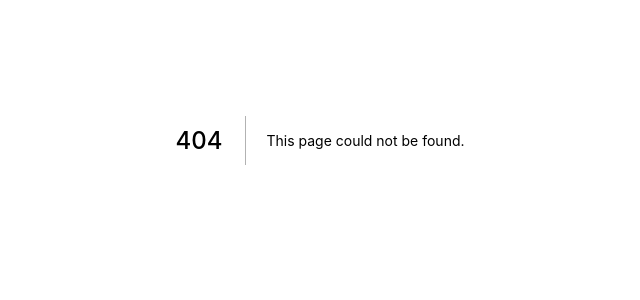
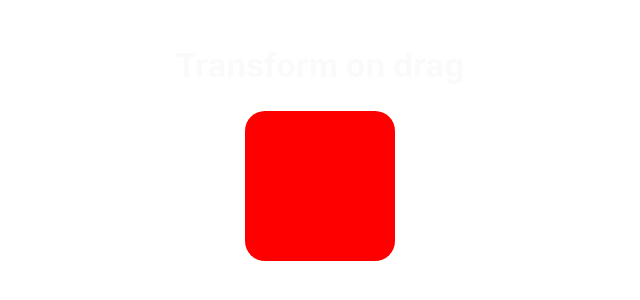
Before and after one commit to IvanGH4/framer-motion-demo, a Next.js app: page /transform in a window 1280 px wide. Before the commit this address had no page. Shown: the part 260-560 px from the top of the page, without its empty margins (320-960 px from the left). Built offline with nearby package versions, Linux system fonts and the light colour scheme.

Commit message:
Variants and drag animations

```diff
--- a/pages/index.jsx
+++ b/pages/index.jsx
@@ -1,4 +1,5 @@
 import { motion } from "framer-motion";
+import Animate from "../components/Animate";
 import InViewDemo from "../components/InView";
 import Staggering from "../components/Staggering";
 import styles from "../styles/Home.module.css";
@@ -15,6 +16,7 @@ export default function Home() {
         Framer Motion demo
       </motion.h2>
       <Staggering />
+      <Animate />
       <article className={styles.wrapper}>
         <p className={styles.paragraph}>
           Lorem ipsum dolor sit amet consectetur, adipisicing elit. Voluptate
--- /dev/null
+++ b/pages/transform.jsx
@@ -0,0 +1,26 @@
+import React from "react";
+import { useTransform, useMotionValue, motion } from "framer-motion";
+import styles from "../styles/anims.module.css";
+
+const Transform = () => {
+  const x = useMotionValue(0);
+  const backgroundColor = useTransform(
+    x,
+    [-200, 0, 200],
+    ["#0f0", "#f00", "#00f"]
+  );
+
+  return (
+    <div className='container'>
+      <h2 className={styles.title}>Transform on drag</h2>
+      <motion.div
+        className={styles.box}
+        style={{ x, backgroundColor }}
+        drag='x'
+        dragConstraints={{ left: -200, right: 200 }}
+      />
+    </div>
+  );
+};
+
+export default Transform;
--- a/styles/anims.module.css
+++ b/styles/anims.module.css
@@ -19,3 +19,22 @@
   padding: 5px;
   margin: 10px 0;
 }
+
+.circle {
+  width: 100px;
+  height: 100px;
+  display: grid;
+  place-items: center;
+}
+
+.btn {
+  padding: 5px 15px;
+  font-size: 18px;
+  margin-top: 20px;
+}
+
+.box {
+  width: 150px;
+  height: 150px;
+  border-radius: 20px;
+}
--- a/styles/globals.css
+++ b/styles/globals.css
@@ -15,6 +15,16 @@ a {
   box-sizing: border-box;
 }
 
+.container {
+  max-width: 90%;
+  margin: 0 auto;
+  display: flex;
+  justify-content: center;
+  align-items: center;
+  flex-direction: column;
+  min-height: 100vh;
+}
+
 @media (prefers-color-scheme: dark) {
   html {
     color-scheme: dark;
```
Also changed, not shown: components/Animate.jsx (added, +54 -0 lines).
